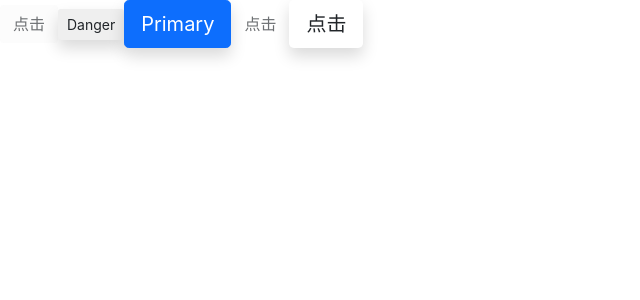
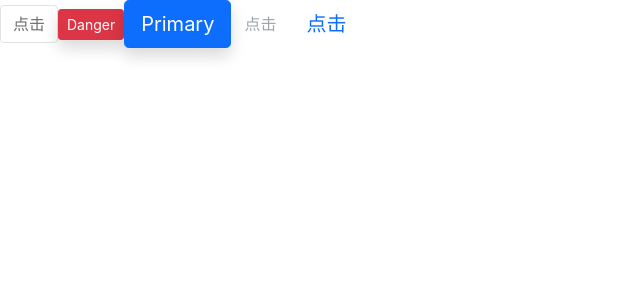
Before and after one commit to sunxiaojie79/component-design, a React (Create React App) app: page / in a window 1280 px wide. Shown: the top 300 px of the page, without its empty margins (0-640 px from the left). Built offline with nearby package versions, Linux system fonts and the light colour scheme.

Commit message:
feat: 升级 Button 组件样式

```diff
--- a/src/components/Button/_style.scss
+++ b/src/components/Button/_style.scss
@@ -34,3 +34,30 @@
 .btn-primary {
   @include button-style($primary, $primary, $white)
 }
+.btn-danger {
+  @include button-style($danger, $danger, $white)
+}
+.btn-default {
+  @include button-style($white, $gray-400, $body-color, $white, $primary, $primary)
+}
+
+.btn-link {
+  font-weight: $font-weight-normal;
+  color: $btn-link-color;
+  text-decoration: $link-decoration;
+  box-shadow: none;
+  &:hover {
+    color: $btn-link-hover-color;
+    text-decoration: $link-hover-decoration;
+  }
+  &:focus,
+  &.focus {
+    text-decoration: $link-hover-decoration;
+    box-shadow: none;
+  }
+  &:disabled,
+  &.disabled {
+    color: $btn-link-disabled-color;
+    pointer-events: none;
+  }
+}
--- a/src/styles/_mixin.scss
+++ b/src/styles/_mixin.scss
@@ -26,4 +26,10 @@
     background: $hover-background;
     border-color: $hover-border;
   }
+  &:disabled,
+  &.disabled {
+    color: $color;
+    background: $background;
+    border-color: $border;
+  }
 }
```
